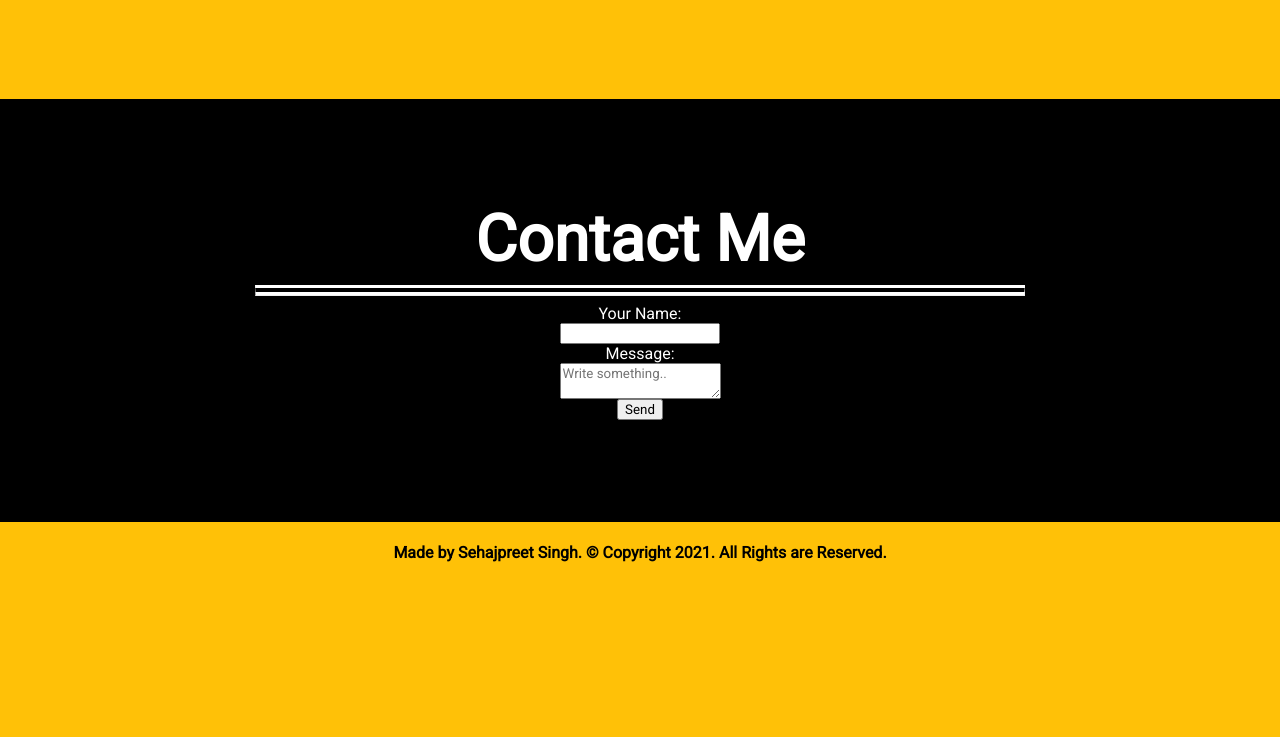
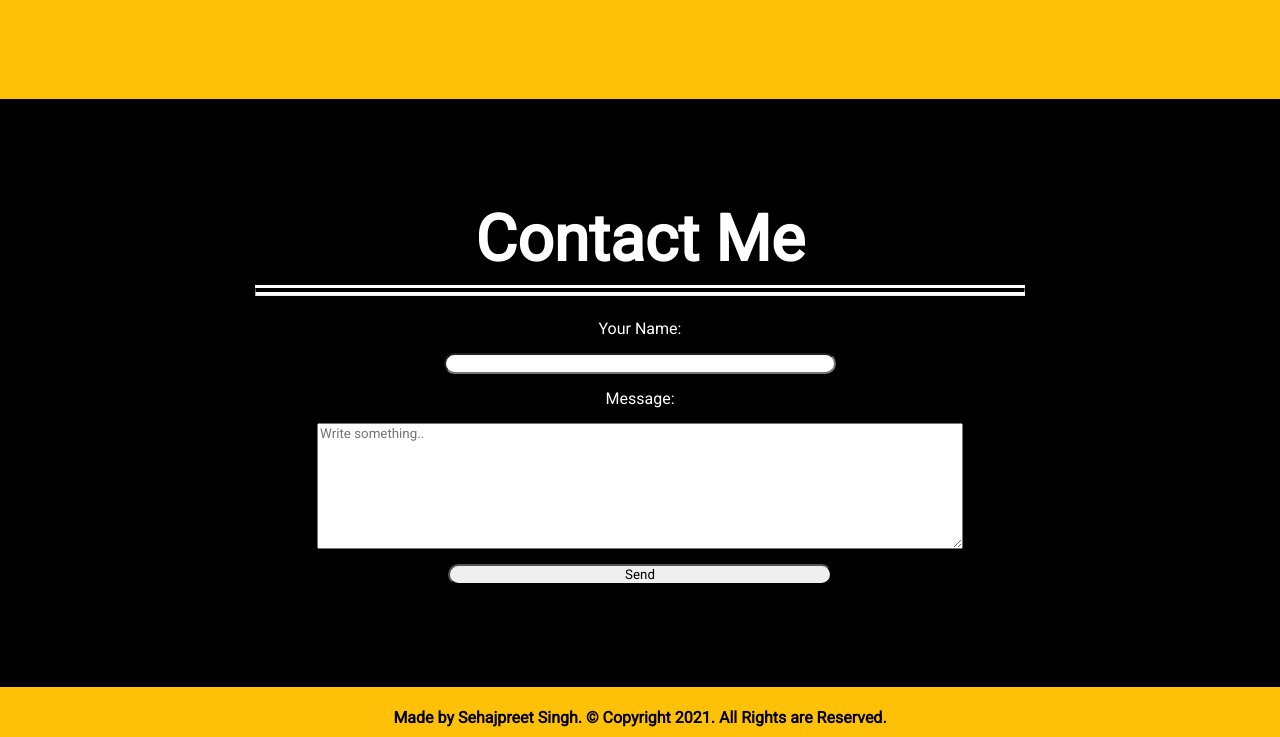
Before and after one commit to sehaj97/ItSehaj, a plain HTML site: page index.html in a window 1280 px wide. Shown: the part 2489-3226 px from the top of the page. Before the commit the page ends 3061 px from the top, so only its background shows below. Drawn offline with Linux system fonts and the light colour scheme.

Commit message:
added contact sections styles

```diff
--- a/assets/scss/styles.scss
+++ b/assets/scss/styles.scss
@@ -337,6 +337,21 @@ footer{
     display: flex;
     flex-direction: column;
     align-items: center;
+    label{
+        margin-bottom: 15px;
+        margin-top: 15px;
+    }
+    input{
+        border-radius: 15px;
+        width: 30vw;
+    }
+
+    textarea{
+        margin-bottom: 15px;
+        width: 50vw;
+        height: 15vh;
+
+    }
 }
 
 .mobile-nav{
```
Also changed, not shown: assets/scss/styles.css, 1 other file.
